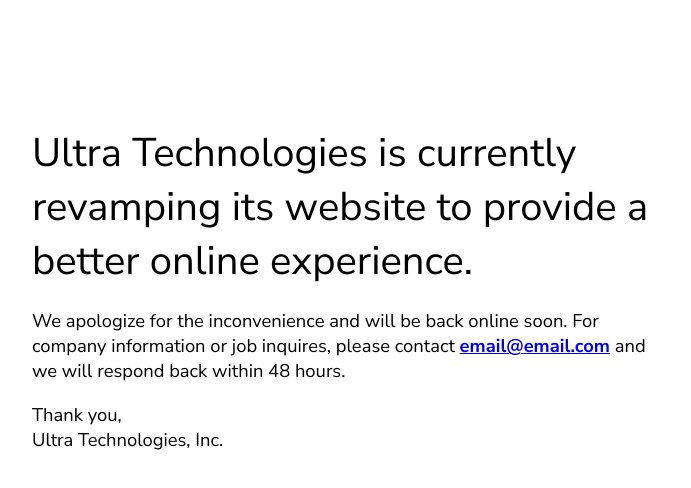
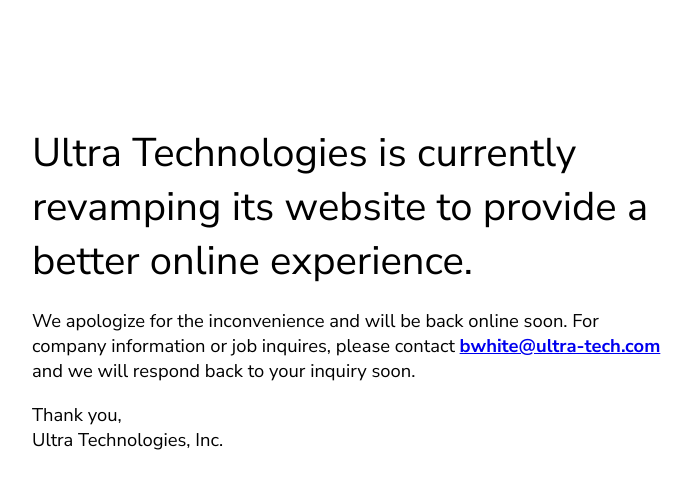
Before and after one commit to UT-webmaster/UT-website, a plain HTML site: page index.html in a window 1280 px wide. Shown: the whole page, without its empty margins (292-983 px from the left). Drawn offline with Linux system fonts and the light colour scheme.

Commit message:
Update email address and link

```diff
--- a/index.html
+++ b/index.html
@@ -39,7 +39,7 @@
     <div class="message-container">
       <h1>Ultra Technologies is currently revamping its website to provide a better online experience.</h1>
 
-      <p>We apologize for the inconvenience and will be back online soon. For company information or job inquires, please contact <a href="mailto:email@email.com"><strong>email@email.com</strong></a> and we will respond back within 48 hours.</p>
+      <p>We apologize for the inconvenience and will be back online soon. For company information or job inquires, please contact <a href="mailto:bwhite@ultra-tech.com"><strong>bwhite@ultra-tech.com</strong></a> and we will respond back to your inquiry soon.</p>
 
       <p>Thank you,
         <br/>
```
